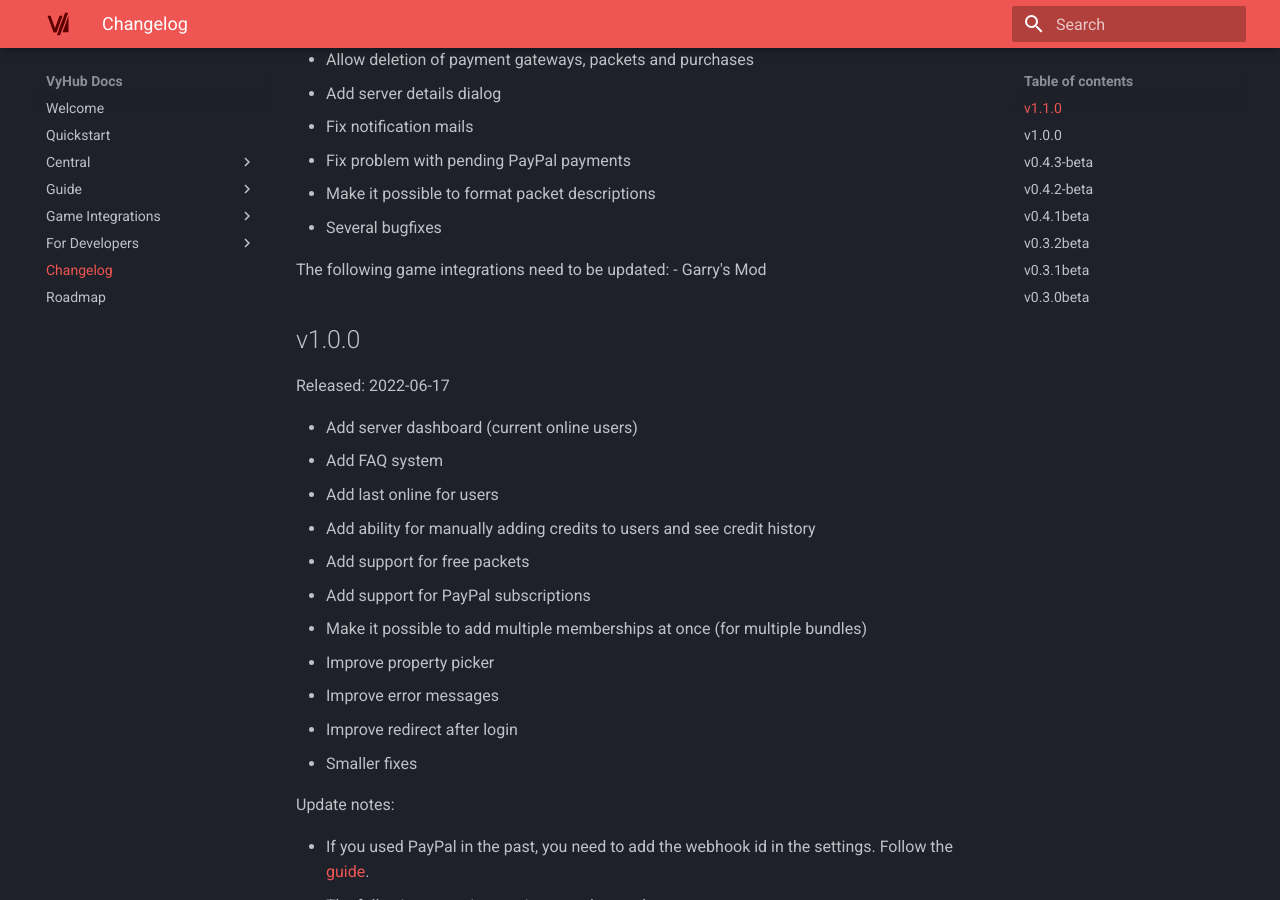
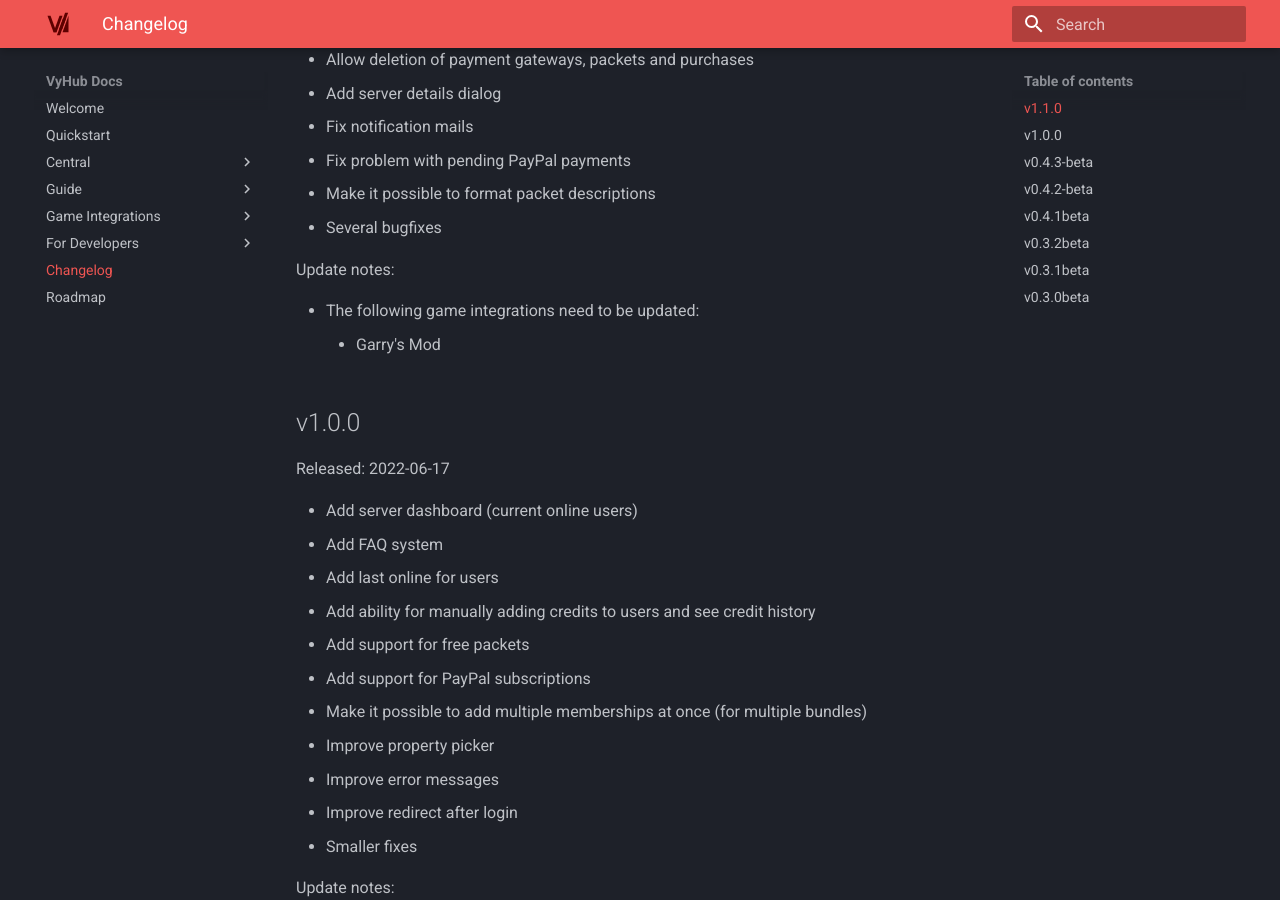
Before and after one commit to nyx-project/vyhub-documentation, an MkDocs documentation site: the page built from docs/changelog.md, in a window 1280 px wide and 900 px high, scrolled down 326 px. Built offline with MkDocs 1.6.1 and Material for MkDocs 9.7.7, drawn with Linux system fonts in a browser that asks for light colours; the version menu is left out.

Commit message:
Fix format

```diff
--- a/docs/changelog.md
+++ b/docs/changelog.md
@@ -13,8 +13,11 @@
 - Make it possible to format packet descriptions
 - Several bugfixes
 
-The following game integrations need to be updated:
- - Garry's Mod
+Update notes:
+
+- The following game integrations need to be updated:
+    - Garry's Mod
+
 
 ## v1.0.0
 Released: 2022-06-17
```
